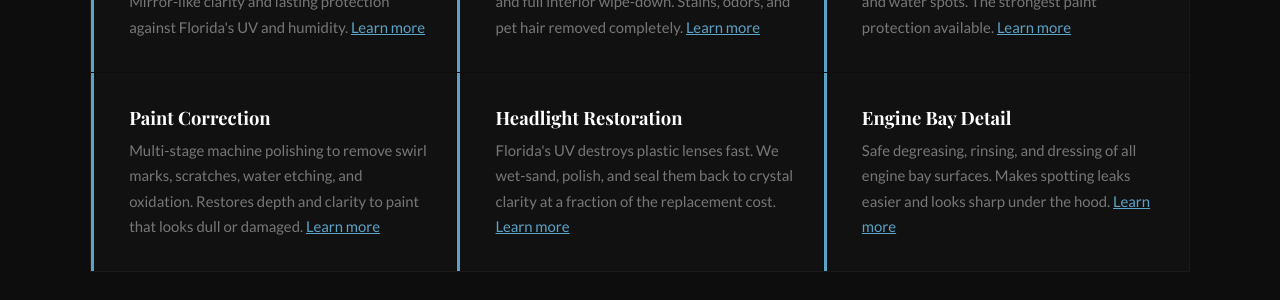
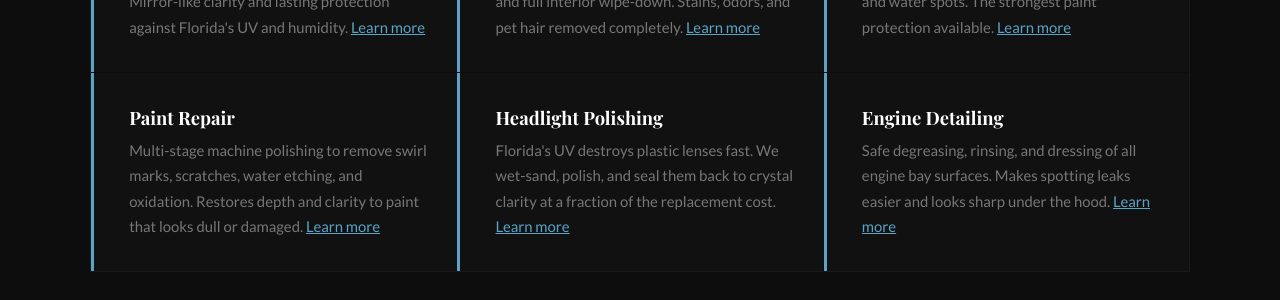
Before and after one commit to JamesBrownR/Diamond-Auto-Spa-Detailing, a Jekyll site: the page built from service-area/mount-dora-fl/index.html, in a window 1280 px wide and 900 px high, scrolled down 1715 px. Shown: the part 155-455 px from the top of the window. Built offline with Jekyll 4.4.1, drawn with Linux system fonts in a browser that asks for light colours; some web fonts are replaced.

Commit message:
Update index.html

```diff
--- a/service-area/mount-dora-fl/index.html
+++ b/service-area/mount-dora-fl/index.html
@@ -148,15 +148,15 @@ description: Professional mobile auto detailing in Mount Dora, FL. Diamond Auto
                 <p>Bonds to your clear coat and delivers years of defense against UV, oxidation, bird droppings, and water spots. The strongest paint protection available. <a href="/service-area/mount-dora-fl/ceramic-coating/" style="color:#5BA3C7;">Learn more</a></p>
             </div>
             <div class="service-card-area">
-                <h3><a href="/service-area/mount-dora-fl/paint-repair/" style="color:#fff;text-decoration:none;">Paint Correction</a></h3>
+                <h3><a href="/service-area/mount-dora-fl/paint-repair/" style="color:#fff;text-decoration:none;">Paint Repair</a></h3>
                 <p>Multi-stage machine polishing to remove swirl marks, scratches, water etching, and oxidation. Restores depth and clarity to paint that looks dull or damaged. <a href="/service-area/mount-dora-fl/paint-repair/" style="color:#5BA3C7;">Learn more</a></p>
             </div>
             <div class="service-card-area">
-                <h3><a href="/service-area/mount-dora-fl/headlight-polishing/" style="color:#fff;text-decoration:none;">Headlight Restoration</a></h3>
+                <h3><a href="/service-area/mount-dora-fl/headlight-polishing/" style="color:#fff;text-decoration:none;">Headlight Polishing</a></h3>
                 <p>Florida's UV destroys plastic lenses fast. We wet-sand, polish, and seal them back to crystal clarity at a fraction of the replacement cost. <a href="/service-area/mount-dora-fl/headlight-polishing/" style="color:#5BA3C7;">Learn more</a></p>
             </div>
             <div class="service-card-area">
-                <h3><a href="/service-area/mount-dora-fl/engine-detailing/" style="color:#fff;text-decoration:none;">Engine Bay Detail</a></h3>
+                <h3><a href="/service-area/mount-dora-fl/engine-detailing/" style="color:#fff;text-decoration:none;">Engine Detailing</a></h3>
                 <p>Safe degreasing, rinsing, and dressing of all engine bay surfaces. Makes spotting leaks easier and looks sharp under the hood. <a href="/service-area/mount-dora-fl/engine-detailing/" style="color:#5BA3C7;">Learn more</a></p>
             </div>
         </div>
```
